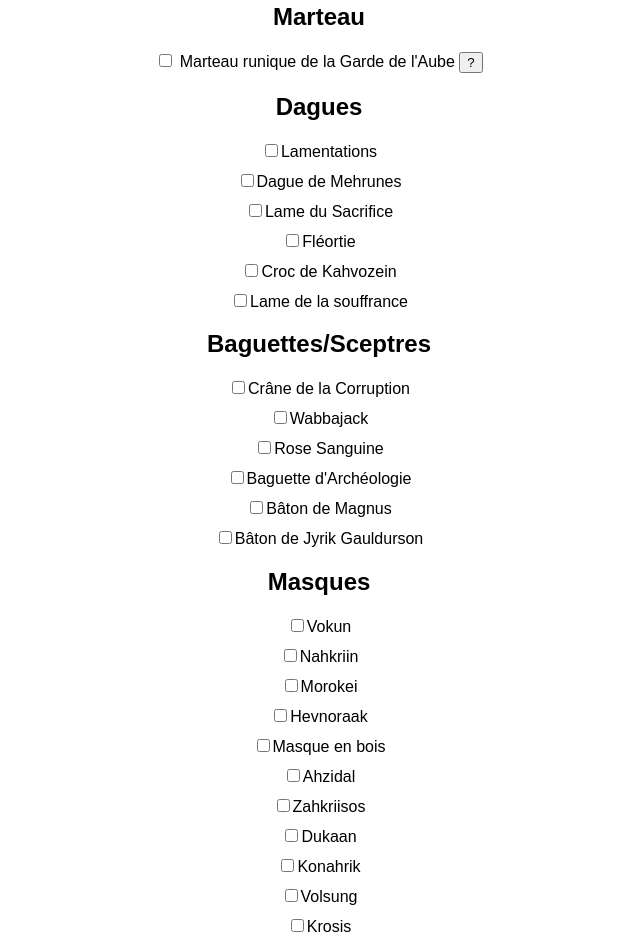
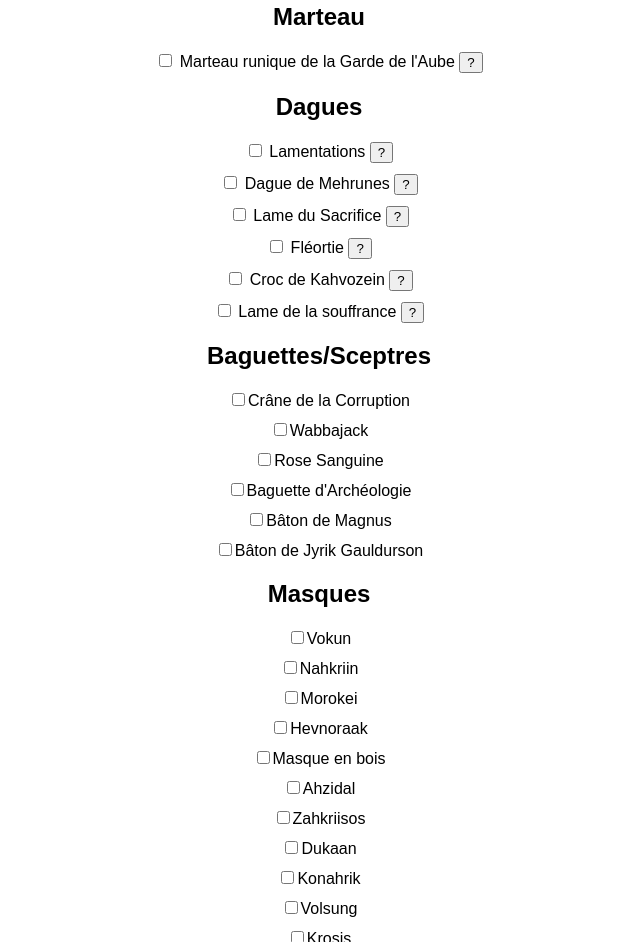
Before and after one commit to l4ur4nn3/myrwatch-inventory, a plain HTML site: page index.html in a window 1280 px wide. Shown: the part 1388-2330 px from the top of the page, without its empty margins (321-961 px from the left). Drawn offline with Linux system fonts and the light colour scheme.

Commit message:
blades done - temp save

```diff
--- a/index.html
+++ b/index.html
@@ -150,12 +150,41 @@
         <li>
             <h2>Dagues</h2>
         </li>
-        <li><input type="checkbox" id="item18"><label for="item18">Lamentations</label></li>
-        <li><input type="checkbox" id="item19"><label for="item19">Dague de Mehrunes</label></li>
-        <li><input type="checkbox" id="item20"><label for="item20">Lame du Sacrifice</label></li>
-        <li><input type="checkbox" id="item21"><label for="item21">Fléortie</label></li>
-        <li><input type="checkbox" id="item22"><label for="item22">Croc de Kahvozein</label></li>
-        <li><input type="checkbox" id="item23"><label for="item23">Lame de la souffrance</label></li>
+        <li>
+            <input type="checkbox" id="item18">
+            <label for="item18">Lamentations</label>
+            <button class="quest-button" data-quest="Elle s'obtient sur le cadavre d'un messager durant la quête L'entreprise d'Arniel, donnée à l'académie de Fortdhiver. Pour la lancer, il faut avoir achevé la quête 'Sous Saarthal', puis parler à Arniel Gane."
+            >?</button>
+        </li>
+        <li>
+            <input type="checkbox" id="item19">
+            <label for="item19">Dague de Mehrunes</label>
+            <button class="quest-button" data-quest="Les fragments du passé"
+            >?</button>
+        </li>
+        <li>
+            <input type="checkbox" id="item20">
+            <label for="item20">Lame du Sacrifice</label>
+            <button class="quest-button" data-quest="L'appel de Boéthia"
+            >?</button>
+        </li>
+        <li>
+            <input type="checkbox" id="item21">
+            <label for="item21">Fléortie</label>
+            <button class="quest-button" data-quest="Les Bienfaits de la Nature"
+            >?</button>
+        </li>
+        <li><input type="checkbox" id="item22">
+            <label for="item22">Croc de Kahvozein</label>
+            <button class="quest-button" data-quest="Cette dague est aléatoire et se trouve généralement dans les mêmes endroits que les prêtres-dragons."
+            >?</button>
+        </li>
+        <li>
+            <input type="checkbox" id="item23">
+            <label for="item23">Lame de la souffrance</label>
+            <button class="quest-button" data-quest="La mort incarnée"
+            >?</button>
+        </li>
         <li>
             <h2>Baguettes/Sceptres</h2>
         </li>
```
